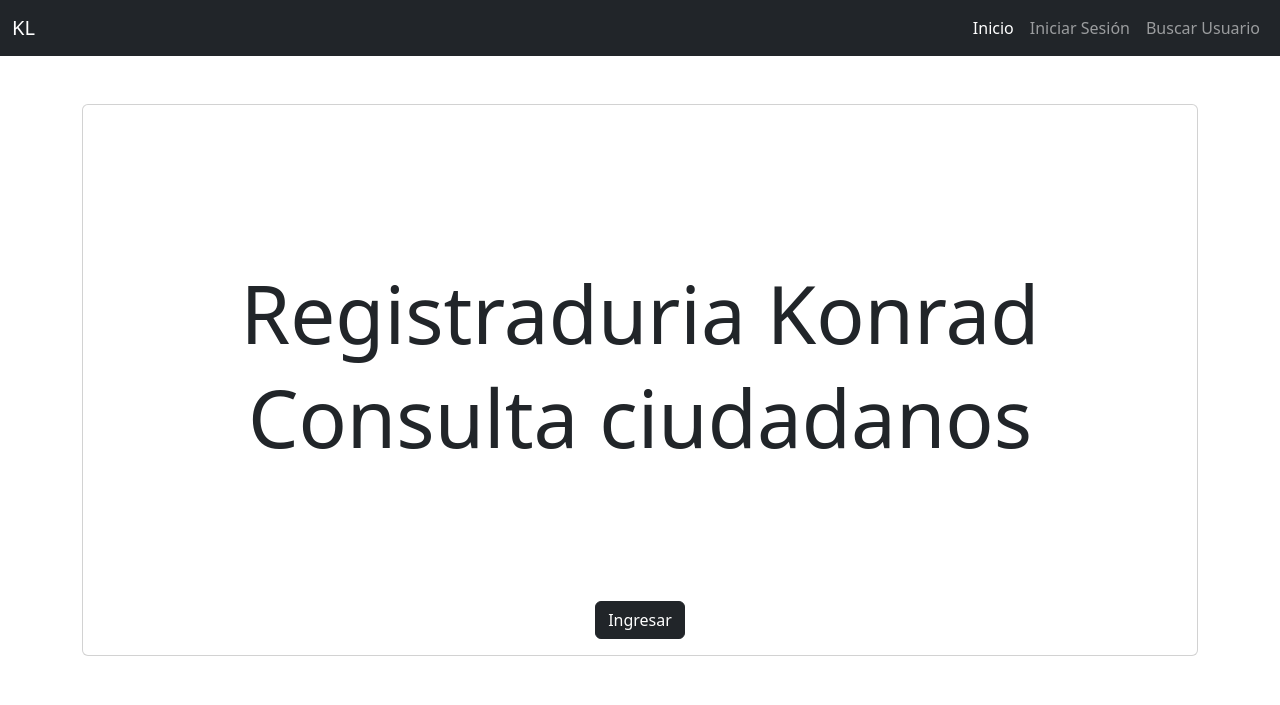
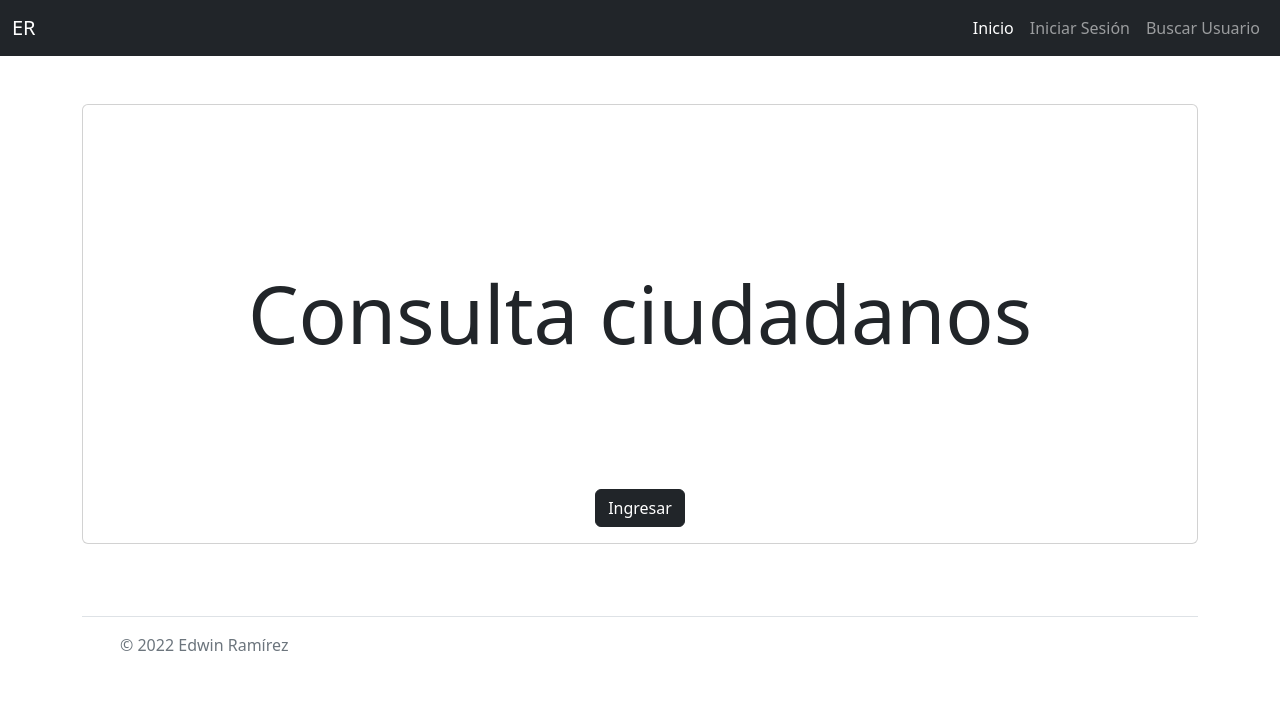
Before and after one commit to Sttiven09/registraduria, a Django app: page /home/ in a window 1280 px wide. Shown: the top 705 px of the page. After the commit the page ends 651 px from the top, so only its background shows below. Run offline with Django 4.2, Linux system fonts and the light colour scheme.

Commit message:
probando base de datos nueva v.2.1

```diff
--- a/consultaciudadanoApp/templates/base.html
+++ b/consultaciudadanoApp/templates/base.html
@@ -13,7 +13,7 @@
 
     <nav class="navbar navbar-expand-lg bg-dark navbar-dark">
         <div class="container-fluid">
-            <a class="navbar-brand" href="#">KL</a>
+            <a class="navbar-brand" href="/home">ER</a>
                 <button class="navbar-toggler " type="button" data-bs-toggle="collapse" data-bs-target="#navbarNav" aria-controls="navbarNav" aria-expanded="false" aria-label="Toggle navigation">
             <span class="navbar-toggler-icon"></span>
                 </button>
--- a/consultaciudadanoApp/templates/index.html
+++ b/consultaciudadanoApp/templates/index.html
@@ -12,8 +12,7 @@
                 <br>
                 <br>
                 <br>
-                <h1 class="display-1 text-center">Registraduria Konrad </h1>
-                <p class="display-1 text-center">Consulta ciudadanos</p>
+                <h1 class="display-1 text-center">Consulta ciudadanos </h1>
                 <br>
                 <br>
                 <br>
```
